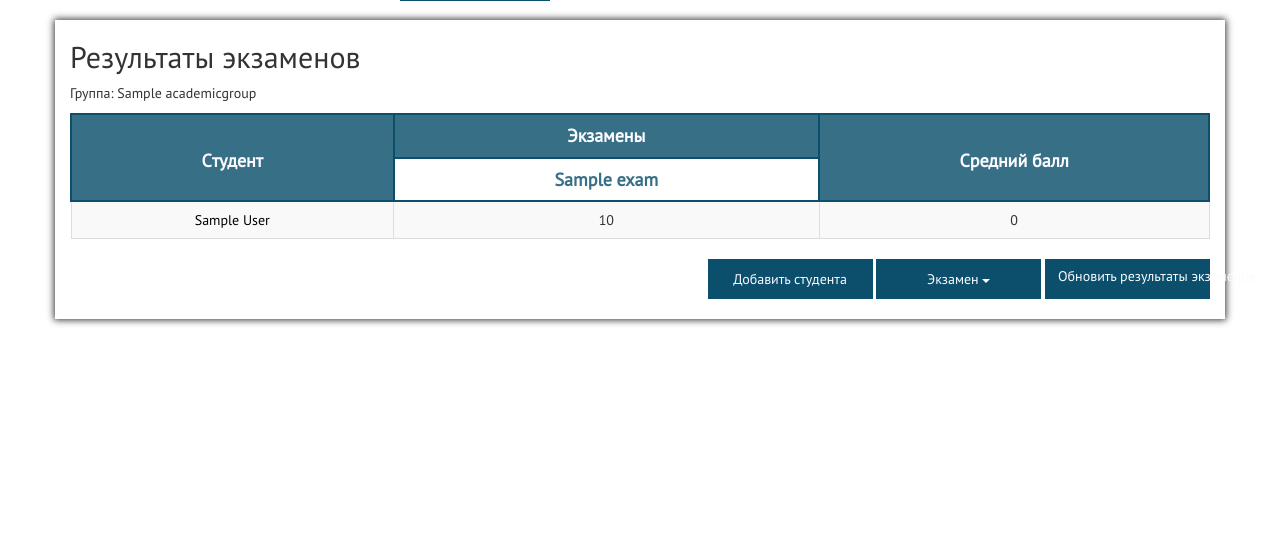
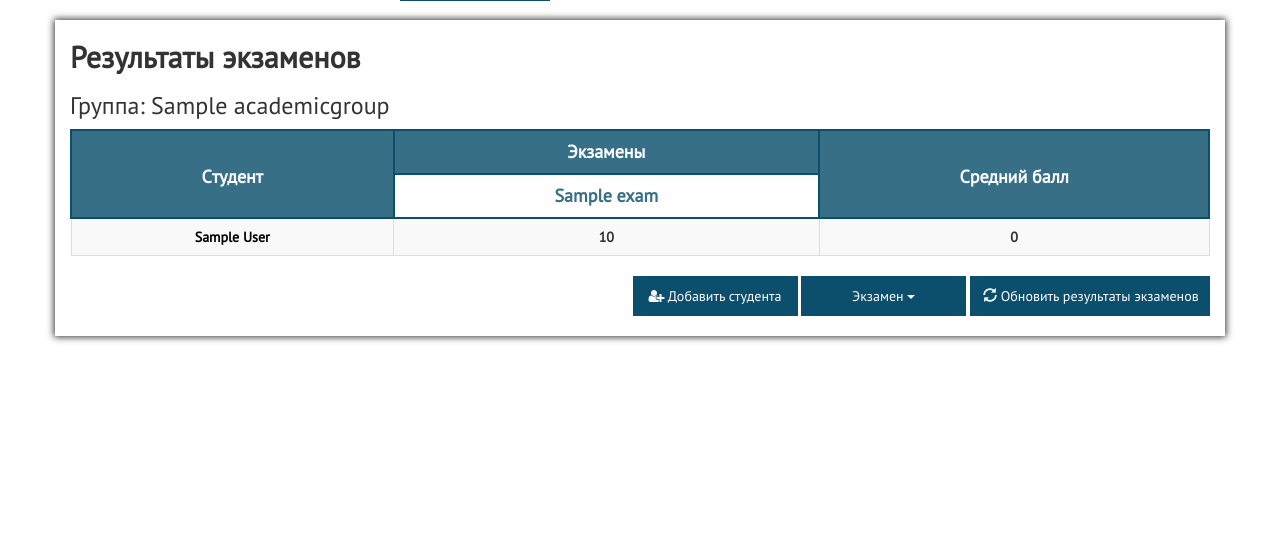
Before and after one commit to kiseru/ProjectCBAG, a Django app: template academic_groups/templates/academic_groups/students.html in a window 1280 px wide. Shown: the part 65-621 px from the top of the page. Run offline with Django 3.2, Linux system fonts and the light colour scheme; tables that the repository leaves empty hold one stand-in row (values such as "Sample post"); the template is opened without the code that fills it: values that come from a table or form of the project are taken from there, most other values are stand-ins (such as "Sample title", 1, 10 or a date in 2020); some libraries are stand-ins or nearby versions.

Commit message:
Starosta interface: Fixed all buttons position bags

```diff
--- a/academic_groups/templates/academic_groups/students.html
+++ b/academic_groups/templates/academic_groups/students.html
@@ -2,8 +2,8 @@
 
 {% block content %}
   <div class="container shadow">
-    <h2>Результаты экзаменов</h2>
-    <p>Группа: {{ academic_group.name }}</p>
+    <h2><b>Результаты экзаменов<b></h2>
+    <h3>Группа: {{ academic_group.name }}</h3>
     <table class="table table-bordered table-hover table-striped">
 
       <thead>
@@ -41,7 +41,7 @@
 
     <div style="text-align: right">
       <a href="{% url 'groups:add_student' %}">
-        <button type="button" name="button" class="btn btn-default">Добавить студента</button>
+        <button type="button" name="button" class="btn btn-default"><i class="fa fa-user-plus"></i> Добавить студента</button>
       </a>
 
       <div class="btn-group">
@@ -128,8 +128,8 @@
           </div>
         </div>
       </div>
+      <a href="#"><button class="btn btn-default" style="width: 240px" type="button" name="button"><i class="glyphicon glyphicon-refresh"></i> Обновить результаты экзаменов</button></a>
 
-      <a href="#" name="button" class="btn btn-default">Обновить результаты экзаменов</a>
     </div>
 
   </div>
--- a/pages/static/pages/css/main.css
+++ b/pages/static/pages/css/main.css
@@ -81,13 +81,6 @@
 
 .title_login {
   text-align: center;
-}
-
-.events-tabs {
-  float: right;
-  display: inline;
-  margin-right: 30px;
-  margin-bottom: 5px;
 }
 
 .title_login > h2 {
```
Also changed, not shown: academic_groups/templates/academic_groups/events.html (+22 -19 lines).
